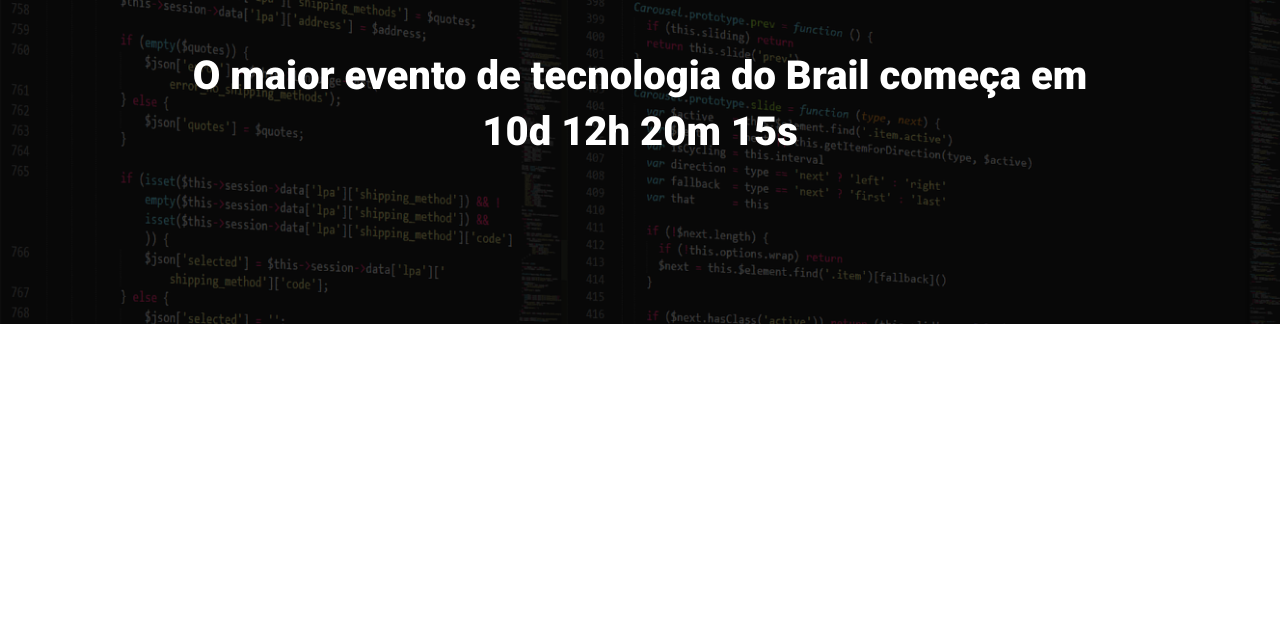
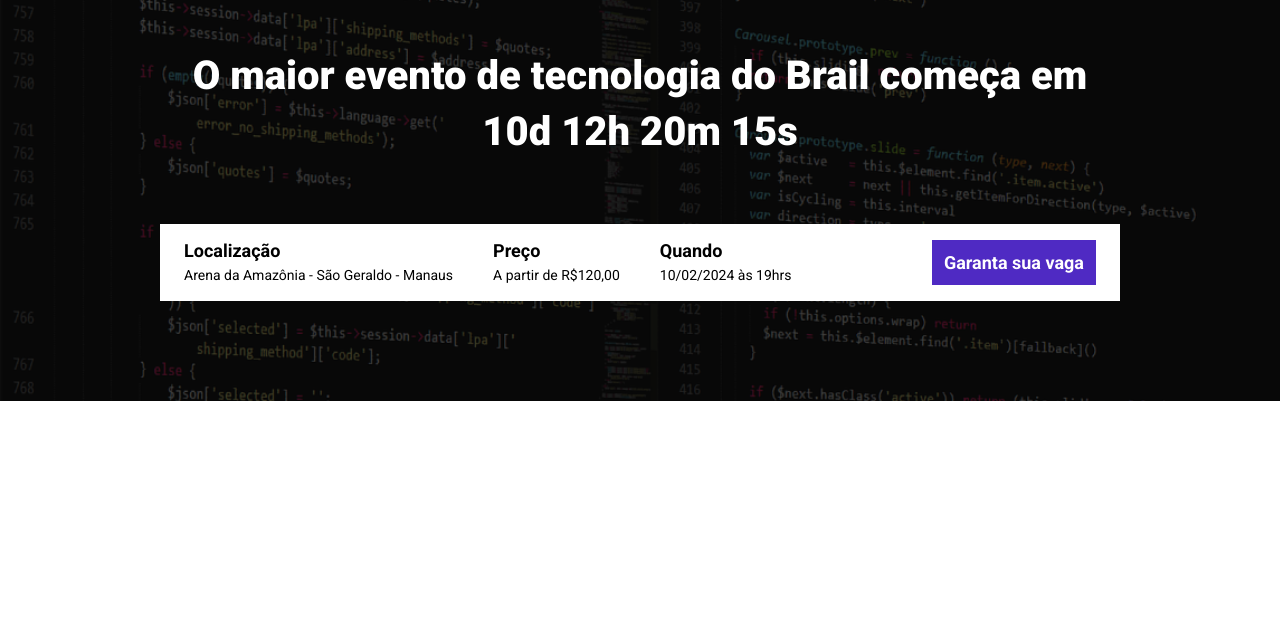
Before and after one commit to LopesA95/ebac_tech_talks, a website built with Parcel: page src/index.html in a window 1280 px wide. Shown: the part 160-800 px from the top of the page. Built offline with nearby package versions, Linux system fonts and the light colour scheme.

Commit message:
feat: implementando o cabeçalho

```diff
--- a/src/index.html
+++ b/src/index.html
@@ -19,6 +19,25 @@
       <p class="hero__text">
         O maior evento de tecnologia do Brail começa em 10d 12h 20m 15s
       </p>
+      <div class="infos-bar">
+        <ul class="infos-bar__infos">
+          <li class="infos-bar__infos__item">
+            <b>Localização</b>
+            Arena da Amazônia - São Geraldo - Manaus
+          </li>
+          <li class="infos-bar__infos__item">
+            <b>Preço</b>
+            A partir de R$120,00
+          </li>
+          <li class="infos-bar__infos__item">
+            <b>Quando</b>
+            10/02/2024 às 19hrs
+          </li>
+        </ul>
+        <a href="#" class="button button--primary">
+          Garanta sua vaga
+        </a>
+      </div>
     </div>
 
   </header>
--- /dev/null
+++ b/src/styles/components/_buttons.scss
@@ -0,0 +1,23 @@
+.button {
+  padding: 12px;
+  font-size: 18px;
+  font-weight: bold;
+  text-decoration: none;
+  text-align: center;
+  white-space: nowrap;
+
+  &--primary {
+    color: #fff;
+    background-color: #4f2ac3;
+  }
+
+  @media (max-width: 640px) {
+    display: block;
+    width: 100%;
+  }
+
+  @media (max-width: 1024px) {
+    display: flex;
+    align-items: center;
+  }
+}
--- /dev/null
+++ b/src/styles/components/_infos_bar.scss
@@ -0,0 +1,41 @@
+.infos-bar {
+  padding: 16px 24px;
+  background-color: #fff;
+  display: flex;
+  justify-content: space-between;
+
+  &__infos {
+    display: flex;
+    gap: 40px;
+
+    &__item {
+      font-size: 14px;
+      color: #000;
+
+      b {
+        color: #000;
+        font-size: 18px;
+        display: block;
+        padding-bottom: 6px;
+      }
+    }
+  }
+  @media (max-width: 640) {
+    display: block;
+
+    &__infos {
+      display: block;
+
+      &__item {
+        margin-bottom: 24px;
+      }
+    }
+  }
+
+  @media (max-width: 1024px) {
+    &__infos {
+      gap: 24px;
+    }
+
+  }
+}
--- a/src/styles/main.scss
+++ b/src/styles/main.scss
@@ -1,4 +1,6 @@
 @use "hero";
+@use "./components/infos_bar";
+@use "./components/buttons";
 
 * {
   margin: 0;
@@ -6,6 +8,7 @@
   box-sizing: border-box;
   font-family: "Roboto", sans-serif;
   color: #fff;
+  list-style: none;
 }
 
 .container {
```
